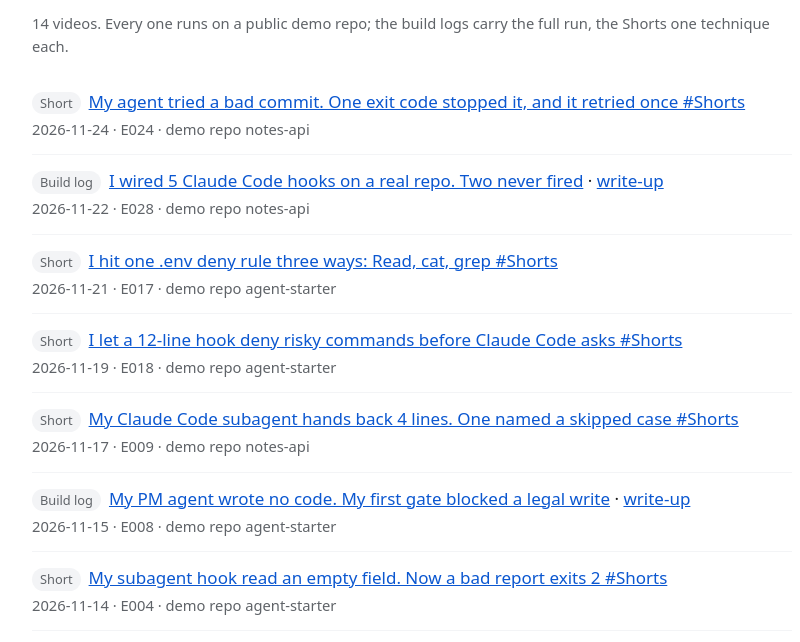
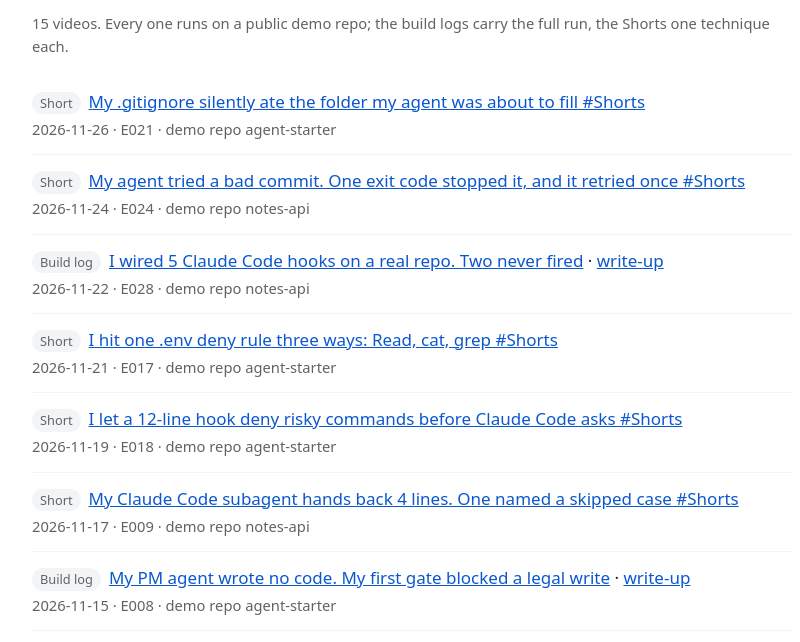
Before and after one commit to agentshipped/agentshipped.github.io, a plain HTML site: page videos/index.html in a window 1280 px wide. Shown: the part 130-772 px from the top of the page, without its empty margins (228-1028 px from the left). Drawn offline with Linux system fonts and the light colour scheme.

Commit message:
Add E021: My .gitignore silently ate the folder my agent was about to

```diff
--- a/videos/index.html
+++ b/videos/index.html
@@ -30,8 +30,9 @@
 <main>
 <p class="meta"><a href="../">Agent Shipped</a> · <a href="./">All videos</a></p>
 <h1>All videos</h1>
-<p class="meta">14 videos. Every one runs on a public demo repo; the build logs carry the full run, the Shorts one technique each.</p>
+<p class="meta">15 videos. Every one runs on a public demo repo; the build logs carry the full run, the Shorts one technique each.</p>
 <ul class="videos">
+<li><span class="tag">Short</span><a href="E021.html">My .gitignore silently ate the folder my agent was about to fill #Shorts</a><br><span class="meta">2026-11-26 · E021 · demo repo agent-starter</span></li>
 <li><span class="tag">Short</span><a href="E024.html">My agent tried a bad commit. One exit code stopped it, and it retried once #Shorts</a><br><span class="meta">2026-11-24 · E024 · demo repo notes-api</span></li>
 <li><span class="tag">Build log</span><a href="E028.html">I wired 5 Claude Code hooks on a real repo. Two never fired</a> · <a href="https://dev.to/agentshipped/claude-code-hooks-i-wired-5-and-2-never-fired-4ejp">write-up</a><br><span class="meta">2026-11-22 · E028 · demo repo notes-api</span></li>
 <li><span class="tag">Short</span><a href="E017.html">I hit one .env deny rule three ways: Read, cat, grep #Shorts</a><br><span class="meta">2026-11-21 · E017 · demo repo agent-starter</span></li>
```
